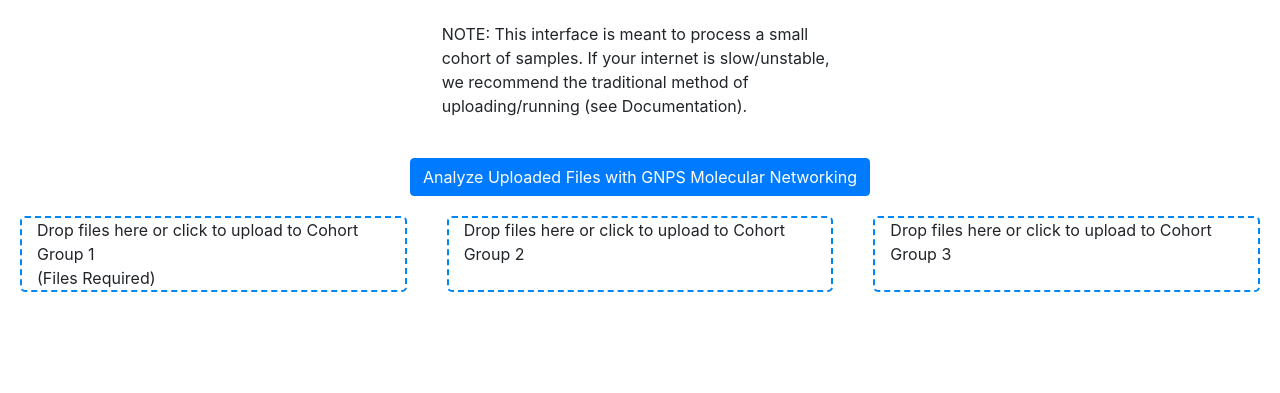
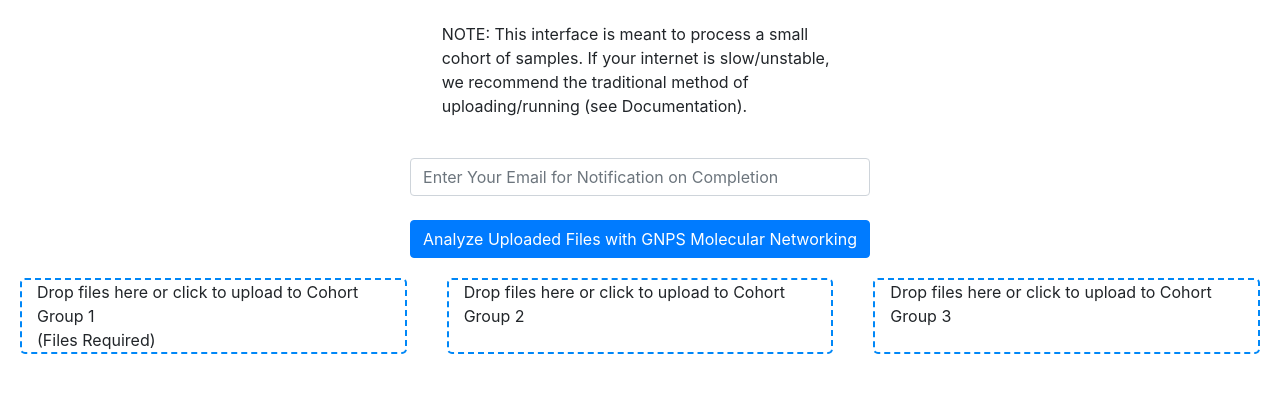
Before and after one commit to mwang87/GNPS_quickstart, a Flask app: page / in a window 1280 px wide. Shown: the part 372-765 px from the top of the page. Run offline with Flask 2, Linux system fonts and the light colour scheme; some libraries are stand-ins or nearby versions.

Commit message:
enable adding the email to email the user

```diff
--- a/templates/dashboard.html
+++ b/templates/dashboard.html
@@ -86,6 +86,8 @@
               <div class="col-sm"></div>
               <div class="col-sm">
                   <div class="text-center" >
+                      <input type="text" class="form-control" name="email" id="email" placeholder="Enter Your Email for Notification on Completion">
+                      <br>
                       <button id="analyzebutton" class="btn btn-primary" onclick="myFunction()" >Analyze Uploaded Files with GNPS Molecular Networking </button>
                         <!-- <button class="btn btn-primary" data-loading-text="<i class='fa fa-circle-o-notch fa-spin'>" onclick="myFunction()">Analyze Uploaded Files with GNPS Molecular Networking</button> -->
                   </div>
@@ -120,9 +122,12 @@
         function myFunction() {
             $("#analyzebutton").html("<i class='fa fa-spinner fa-spin '></i> Processing")
 
+            email = $("#email").val()
+
             $.ajax({
             url: '/analyze',
             type: 'POST',
+            data: {"email": email},
             dataType: "json",
             success: function(response) {
                 remote_url = "https://gnps.ucsd.edu/ProteoSAFe/status.jsp?task=" + response["task_id"]
--- a/views.py
+++ b/views.py
@@ -126,6 +126,9 @@ def upload_to_gnps(input_filename, folder_for_spectra, group_name):
 @app.route('/analyze', methods=['POST'])
 def analyze():
     username = request.cookies.get('username')
+    email = request.form["email"]
+    if len(email) < 1 or len(email) > 100:
+        email = "ccms.web@gmail.com"
 
     present_folders = check_ftp_folders(username)
 
@@ -136,13 +139,13 @@ def analyze():
     spectra_folder = os.path.join(app.config['UPLOAD_FOLDER'], username)
 
     remote_dir = os.path.join("quickstart_GNPS", username)
-    task_id = launch_GNPS_workflow(remote_dir, "GNPS Quickstart Molecular Networking Analysis ", credentials.USERNAME, credentials.PASSWORD, present_folders)
+    task_id = launch_GNPS_workflow(remote_dir, "GNPS Quickstart Molecular Networking Analysis ", credentials.USERNAME, credentials.PASSWORD, present_folders, email)
 
     content = {'status': 'Success', 'task_id': task_id}
     return json.dumps(content), 200
 
 
-def launch_GNPS_workflow(ftp_path, job_description, username, password, groups_present):
+def launch_GNPS_workflow(ftp_path, job_description, username, password, groups_present, email):
     invokeParameters = {}
     invokeParameters["workflow"] = "METABOLOMICS-SNETS-V2"
     invokeParameters["protocol"] = "None"
@@ -172,7 +175,7 @@ def launch_GNPS_workflow(ftp_path, job_description, username, password, groups_p
     invokeParameters["WINDOW_FILTER"] = "1"
     invokeParameters["CREATE_CLUSTER_BUCKETS"] = "1"
     invokeParameters["CREATE_ILI_OUTPUT"] = "0"
-    invokeParameters["email"] = "mwang87@gmail.com"
+    invokeParameters["email"] = email
     invokeParameters["uuid"] = "1DCE40F7-1211-0001-979D-15DAB2D0B500"
 
     task_id = invoke_workflow("gnps.ucsd.edu", invokeParameters, username, password)
```
